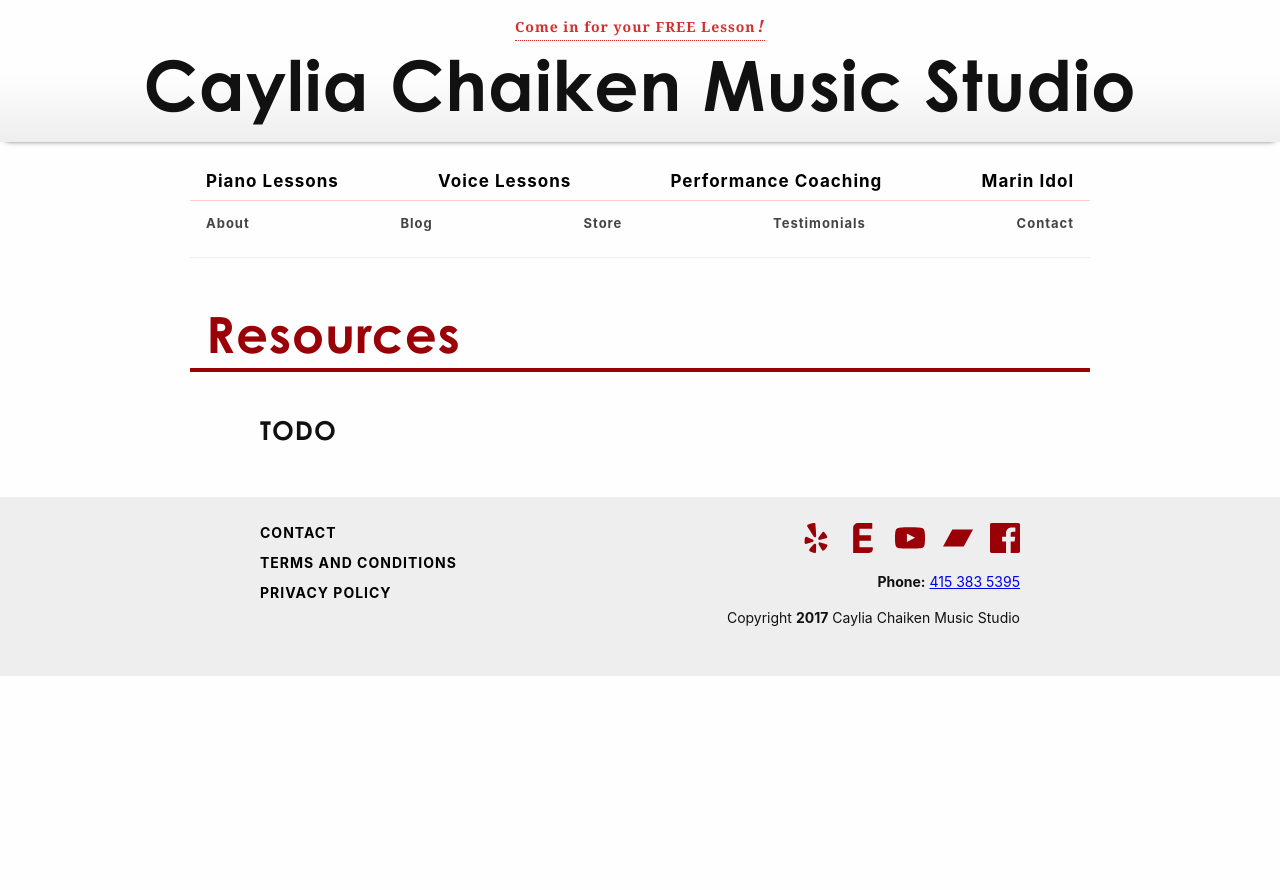
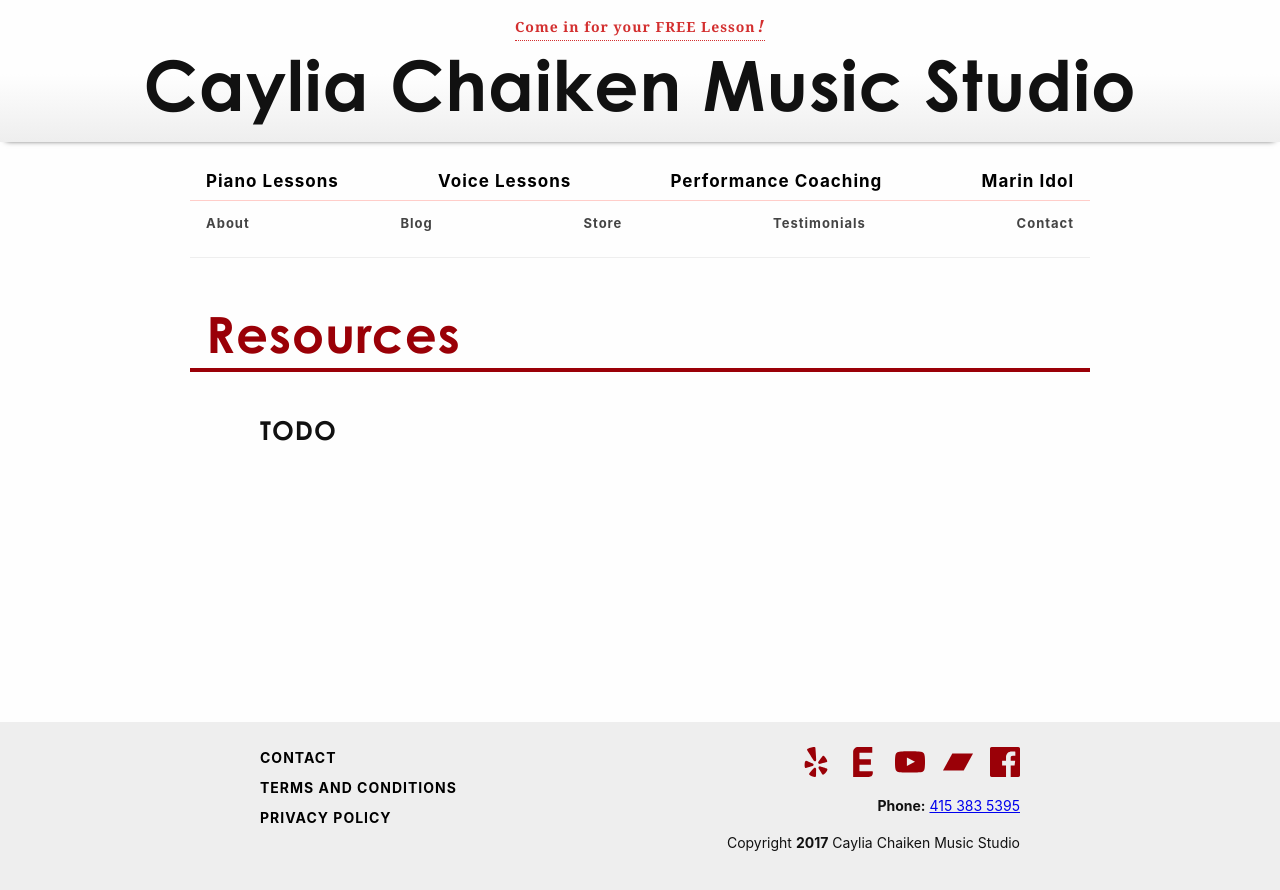
Before and after one commit to cchaiken/ccms, a Jekyll site: the page built from resources.md, in a window 1280 px wide. Shown: the top 890 px of the page. Built offline with Jekyll 4.4.1, drawn with Linux system fonts in a browser that asks for light colours; some web fonts are replaced.

Commit message:
add flex sticky footer

```diff
--- a/_layouts/default.html
+++ b/_layouts/default.html
@@ -2,6 +2,8 @@
 <html lang="en">
   {% include head.html %}
   <body{% if page.id == 'terms-and-conditions' %} class="legal"{% endif %}>
+
+  <div class="site">
 
   {% include header.html %}
 
@@ -11,7 +13,7 @@
   </section>
   {% endif %}
 
-  <main>
+  <main class="site-content">
   {% if page.intro.main or page.intro.sub %}
   {% if page.intro.style == 'plain' %}
     <section class="intro plain{% if page.intro.image %} has-avatar{% endif %}">
@@ -36,5 +38,7 @@
 
   {% include footer.html %}
 
+  </div>
+
 </body>
 </html>
--- a/_sass/base/_base.scss
+++ b/_sass/base/_base.scss
@@ -354,3 +354,21 @@
     margin-top: .5em;
   }
 }
+
+//sticky footer
+.site {
+  display: -webkit-box;
+  display: -ms-flexbox;
+  display: flex;
+  min-height: 100vh;
+  -webkit-box-orient: vertical;
+  -webkit-box-direction: normal;
+     -ms-flex-direction: column;
+         flex-direction: column;
+}
+
+.site-content {
+  -webkit-box-flex: 1;
+          -ms-flex: 1;
+              flex: 1;
+}
```
